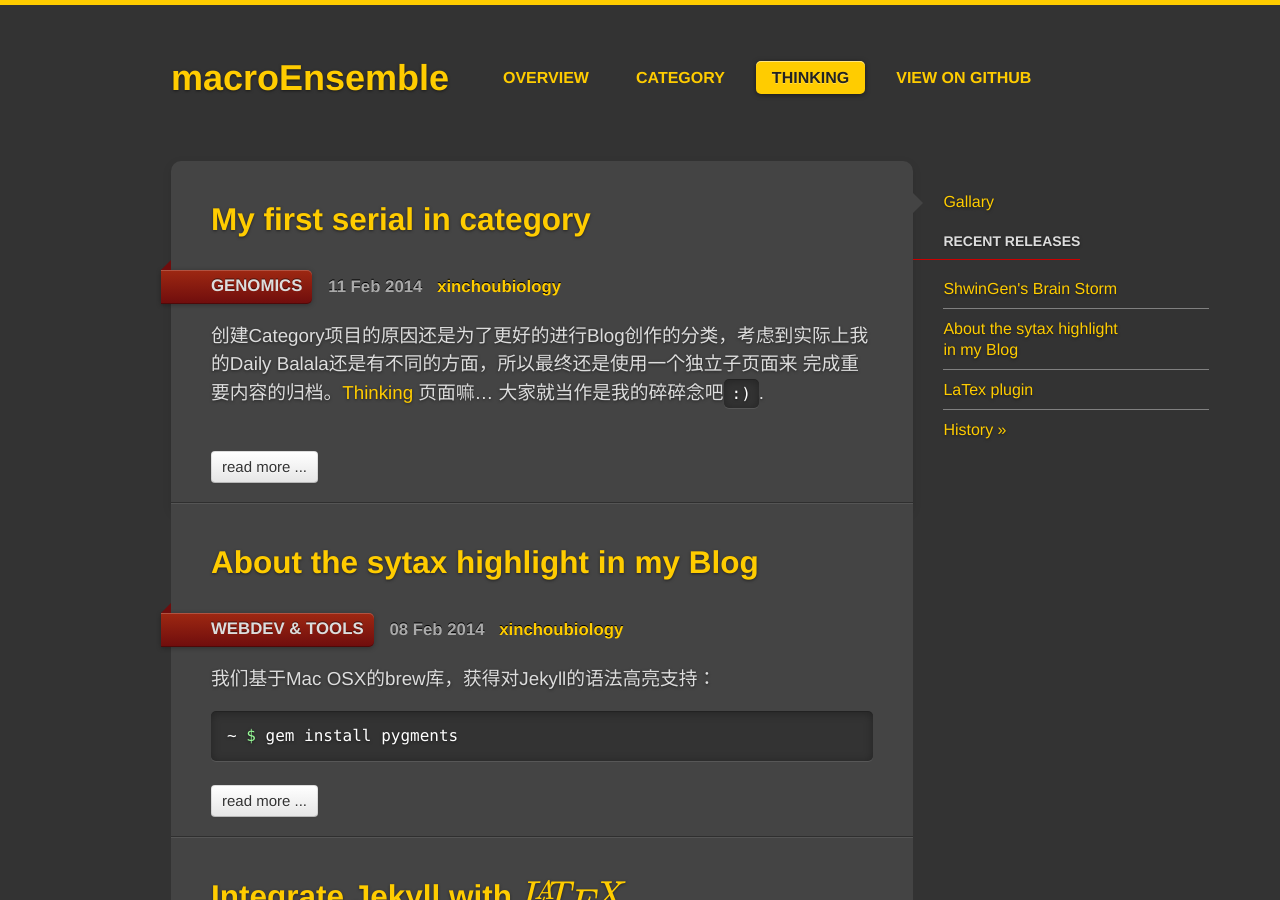
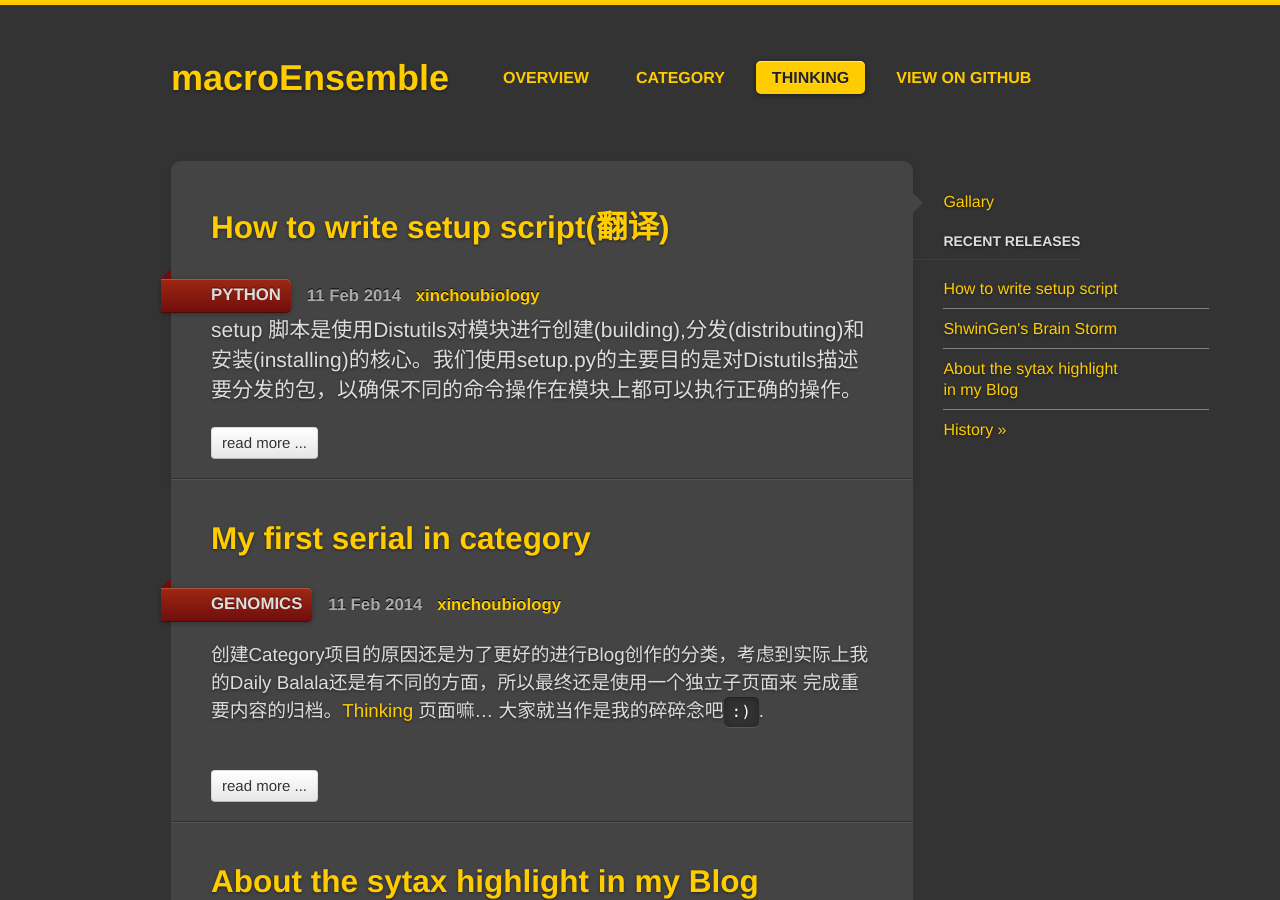
Before and after one commit to xinchoubiology/macroEnsemble, a Jekyll site: the page built from news/index.html, in a window 1280 px wide and 900 px high. Built offline with Jekyll 4.4.1, drawn with Linux system fonts in a browser that asks for light colours; some web fonts are replaced; formulas are drawn with MathJax 3.

Commit message:
SNF code chap

```diff
--- a/_posts/2014-02-10-Notation-of-ShwinGen.markdown
+++ b/_posts/2014-02-10-Notation-of-ShwinGen.markdown
@@ -6,6 +6,7 @@ permalink: /news/ShwinGen
 author: xinchoubiology
 version: ShwinGen's Brain Storm
 next_section: Sytax-Highlight
+prev_section: setup-Py
 categories: [Genomics]
 ---
 
--- /dev/null
+++ b/_posts/2014-02-18-Writing-the-setup-script.markdown
@@ -0,0 +1,12 @@
+---
+layout: news_item
+title: 'How to write setup script(翻译)'
+date: 2014-02-10 17:43:32 -0800
+permalink: /news/setup-Py
+author: xinchoubiology
+version: How to write setup script
+next_section: ShwinGen
+categories: [Python]
+---
+
+setup 脚本是使用Distutils对模块进行创建(building),分发(distributing)和安装(installing)的核心。我们使用setup.py的主要目的是对Distutils描述要分发的包，以确保不同的命令操作在模块上都可以执行正确的操作。
```
Also changed, not shown: docs/snf_code.md (+3 -0 lines).
